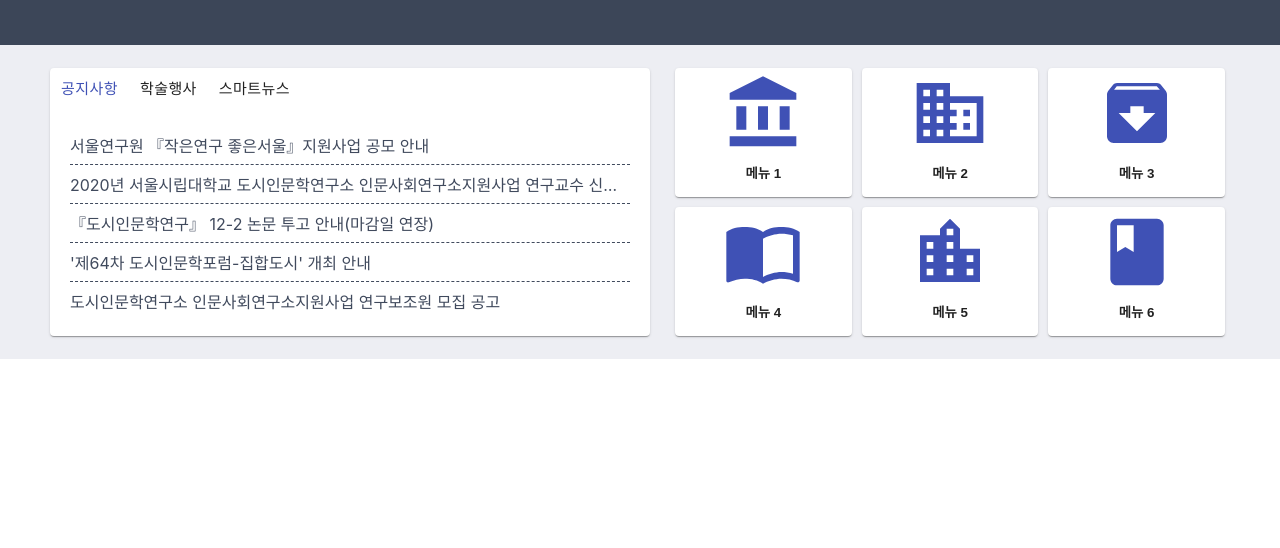
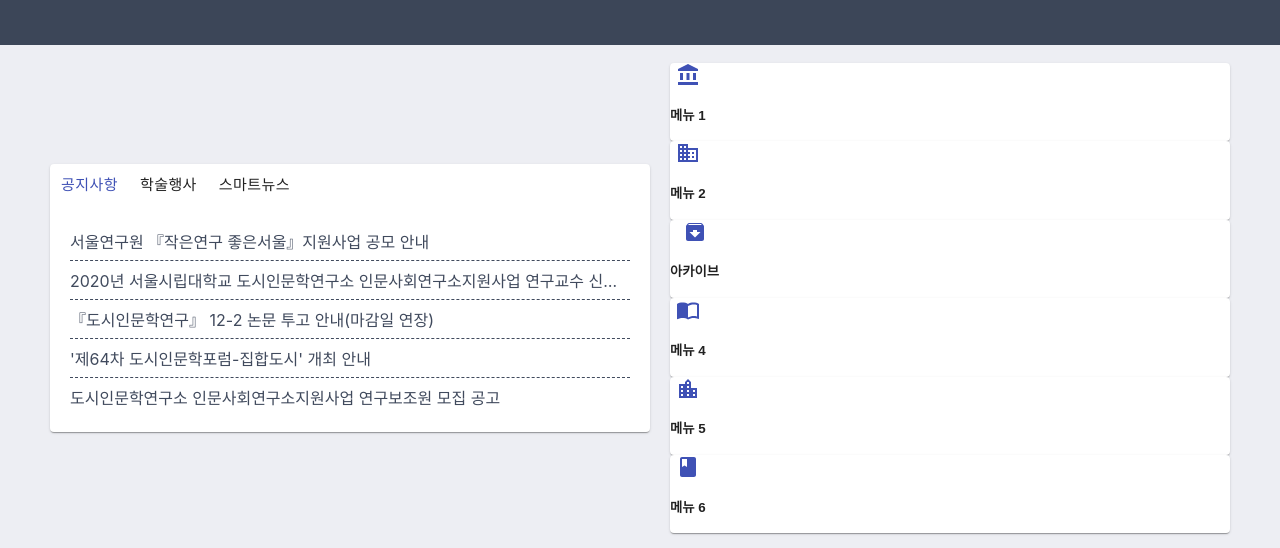
Before and after one commit to powergee/smart-city-hub, a React (Create React App) app in the folder frontend/: page / in a window 1280 px wide. Shown: the part 786-1334 px from the top of the page. Before the commit the page ends 1145 px from the top, so only its background shows below. Built offline with nearby package versions, Linux system fonts and the light colour scheme.

Commit message:
Integrate Linkboard into Home

```diff
--- a/frontend/src/components/LinkBoard.js
+++ /dev/null
@@ -1,82 +0,0 @@
-import React from 'react'
-import LocationCityIcon from '@material-ui/icons/LocationCity';
-import AccountBalanceIcon from '@material-ui/icons/AccountBalance';
-import BusinessIcon from '@material-ui/icons/Business';
-import ArchiveIcon from '@material-ui/icons/Archive';
-import ImportContactsIcon from '@material-ui/icons/ImportContacts';
-import BookIcon from '@material-ui/icons/Book';
-import { Paper, ButtonBase, Grid } from '@material-ui/core'
-import './LinkBoard.scss'
-
-export default function LinkBoard() {
-    return (
-        <div className="board-root">
-            <div className="board-table">
-                <div className="board-row">
-                    <div className="board-cell">
-                        <Paper>
-                            <ButtonBase className="board-button">
-                                <Grid container direction="column" justify="center" alignItems="center">
-                                    <AccountBalanceIcon className="board-icon" color="primary"></AccountBalanceIcon>
-                                    <h4>메뉴 1</h4>
-                                </Grid>
-                            </ButtonBase>
-                        </Paper>
-                    </div>
-                    <div className="board-cell">
-                        <Paper>
-                            <ButtonBase className="board-button">
-                                <Grid container direction="column" justify="center" alignItems="center">
-                                    <BusinessIcon className="board-icon" color="primary"></BusinessIcon>
-                                    <h4>메뉴 2</h4>
-                                </Grid>
-                            </ButtonBase>
-                        </Paper>
-                    </div>
-                    <div className="board-cell">
-                        <Paper>
-                            <ButtonBase className="board-button">
-                                <Grid container direction="column" justify="center" alignItems="center">
-                                    <ArchiveIcon className="board-icon" color="primary"></ArchiveIcon>
-                                    <h4>메뉴 3</h4>
-                                </Grid>
-                            </ButtonBase>
-                        </Paper>
-                    </div>
-                </div>
-                <div className="board-row">
-                    <div className="board-cell">
-                        <Paper>
-                            <ButtonBase className="board-button">
-                                <Grid container direction="column" justify="center" alignItems="center">
-                                    <ImportContactsIcon className="board-icon" color="primary"></ImportContactsIcon>
-                                    <h4>메뉴 4</h4>
-                                </Grid>
-                            </ButtonBase>
-                        </Paper>
-                    </div>
-                    <div className="board-cell">
-                        <Paper>
-                            <ButtonBase className="board-button">
-                                <Grid container direction="column" justify="center" alignItems="center">
-                                    <LocationCityIcon className="board-icon" color="primary"></LocationCityIcon>
-                                    <h4>메뉴 5</h4>
-                                </Grid>
-                            </ButtonBase>
-                        </Paper>
-                    </div>
-                    <div className="board-cell">
-                        <Paper>
-                            <ButtonBase className="board-button">
-                                <Grid container direction="column" justify="center" alignItems="center">
-                                    <BookIcon className="board-icon" color="primary"></BookIcon>
-                                    <h4>메뉴 6</h4>
-                                </Grid>
-                            </ButtonBase>
-                        </Paper>
-                    </div>
-                </div>
-            </div>
-        </div>
-    )
-}
--- a/frontend/src/components/index.js
+++ b/frontend/src/components/index.js
@@ -1,7 +1,7 @@
 export { default as NavigationBar } from './NavigationBar';
 export { default as NoticeBoard } from './NoticeBoard';
-export { default as LinkBoard } from './LinkBoard';
 export { default as MarkdownViewer } from './MarkdownViewer';
 export { default as ContentContainer } from './ContentContainer';
 export { default as ContentHeader } from './ContentHeader';
 export { default as ProjectTable } from './ProjectTable';
+export { default as CardBoard } from './CardBoard';
--- a/frontend/src/pages/Home.js
+++ b/frontend/src/pages/Home.js
@@ -1,12 +1,25 @@
-import React from 'react'
-import { NoticeBoard, LinkBoard } from '../components'
+import React, { useState } from 'react'
+import { NoticeBoard, CardBoard } from '../components'
 import { Slide } from 'react-slideshow-image';
+import LocationCityIcon from '@material-ui/icons/LocationCity';
+import AccountBalanceIcon from '@material-ui/icons/AccountBalance';
+import BusinessIcon from '@material-ui/icons/Business';
+import ArchiveIcon from '@material-ui/icons/Archive';
+import ImportContactsIcon from '@material-ui/icons/ImportContacts';
+import BookIcon from '@material-ui/icons/Book';
+import { Paper, ButtonBase, Grid, Modal } from '@material-ui/core'
 import 'react-slideshow-image/dist/styles.css'
 import slide1 from "../images/slide-sample-1.png";
 import slide2 from "../images/slide-sample-2.png";
 import './Home.scss'
 
 export default function Home() {
+    const [archOpen, setArchOpen] = useState(false);
+
+    function viewArchive() {
+        setArchOpen(true);
+    }
+
     return (
         <React.Fragment>
             <Slide easing="ease" className="slide-container">
@@ -32,9 +45,83 @@ export default function Home() {
             <div className="board-background">
                 <div className="board-container">
                     <NoticeBoard></NoticeBoard>
-                    <LinkBoard></LinkBoard>
+
+                    <div className="board-root">
+                        <div className="board-table">
+                            <div className="board-row">
+                                <div className="board-cell">
+                                    <Paper>
+                                        <ButtonBase className="board-button">
+                                            <Grid container direction="column" justify="center" alignItems="center">
+                                                <AccountBalanceIcon className="board-icon" color="primary"></AccountBalanceIcon>
+                                                <h4>메뉴 1</h4>
+                                            </Grid>
+                                        </ButtonBase>
+                                    </Paper>
+                                </div>
+                                <div className="board-cell">
+                                    <Paper>
+                                        <ButtonBase className="board-button">
+                                            <Grid container direction="column" justify="center" alignItems="center">
+                                                <BusinessIcon className="board-icon" color="primary"></BusinessIcon>
+                                                <h4>메뉴 2</h4>
+                                            </Grid>
+                                        </ButtonBase>
+                                    </Paper>
+                                </div>
+                                <div className="board-cell">
+                                    <Paper>
+                                        <ButtonBase className="board-button" onClick={viewArchive}>
+                                            <Grid container direction="column" justify="center" alignItems="center">
+                                                <ArchiveIcon className="board-icon" color="primary"></ArchiveIcon>
+                                                <h4>아카이브</h4>
+                                            </Grid>
+                                        </ButtonBase>
+                                    </Paper>
+                                </div>
+                            </div>
+                            <div className="board-row">
+                                <div className="board-cell">
+                                    <Paper>
+                                        <ButtonBase className="board-button">
+                                            <Grid container direction="column" justify="center" alignItems="center">
+                                                <ImportContactsIcon className="board-icon" color="primary"></ImportContactsIcon>
+                                                <h4>메뉴 4</h4>
+                                            </Grid>
+                                        </ButtonBase>
+                                    </Paper>
+                                </div>
+                                <div className="board-cell">
+                                    <Paper>
+                                        <ButtonBase className="board-button">
+                                            <Grid container direction="column" justify="center" alignItems="center">
+                                                <LocationCityIcon className="board-icon" color="primary"></LocationCityIcon>
+                                                <h4>메뉴 5</h4>
+                                            </Grid>
+                                        </ButtonBase>
+                                    </Paper>
+                                </div>
+                                <div className="board-cell">
+                                    <Paper>
+                                        <ButtonBase className="board-button">
+                                            <Grid container direction="column" justify="center" alignItems="center">
+                                                <BookIcon className="board-icon" color="primary"></BookIcon>
+                                                <h4>메뉴 6</h4>
+                                            </Grid>
+                                        </ButtonBase>
+                                    </Paper>
+                                </div>
+                            </div>
+                        </div>
+                    </div>
                 </div>
             </div>
+
+            <Modal open={archOpen} className="modal" onClose={() => setArchOpen(false)}>
+                <Paper className="modal-content">
+
+                </Paper>
+            </Modal>
         </React.Fragment>
     )
 }
--- a/frontend/src/pages/Home.scss
+++ b/frontend/src/pages/Home.scss
@@ -72,3 +72,21 @@ $slide-text-size: 50px;
         margin: 18px 10px 18px 10px;
     }
 }
+
+.modal {
+    overflow-y: auto;
+    scrollbar-width: none;
+    display: flex;
+    flex-direction: row;
+    justify-content: center;
+    align-items: center;
+}
+
+.modal-content {
+    left: 50%;
+    transform: translate(-50%, 0);
+}
+
+.modal-content:focus {
+    outline:none;
+}
```
